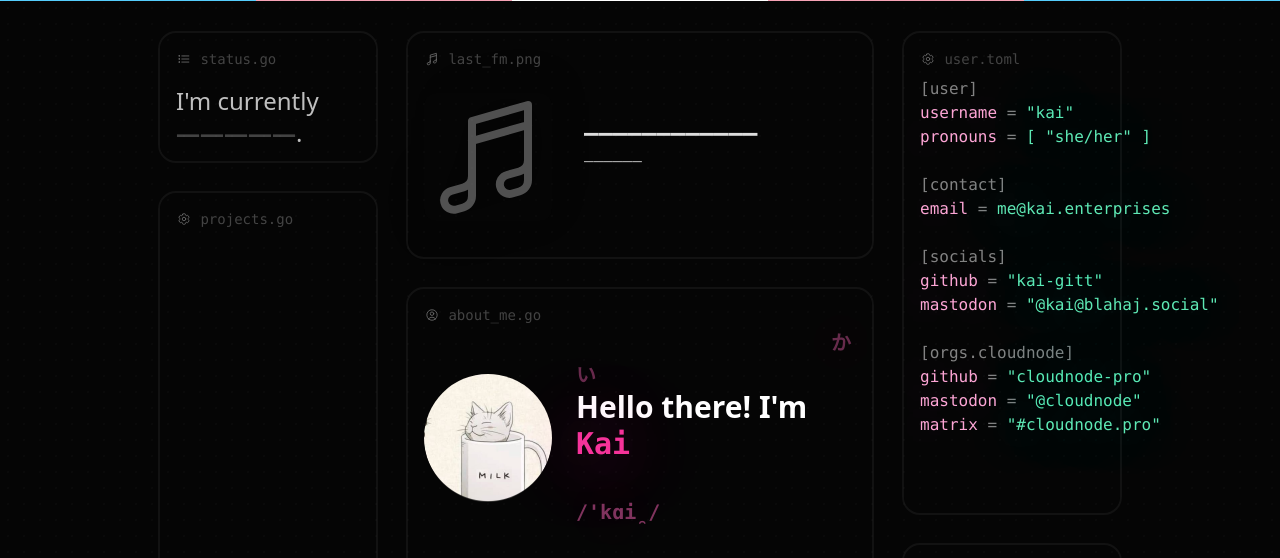
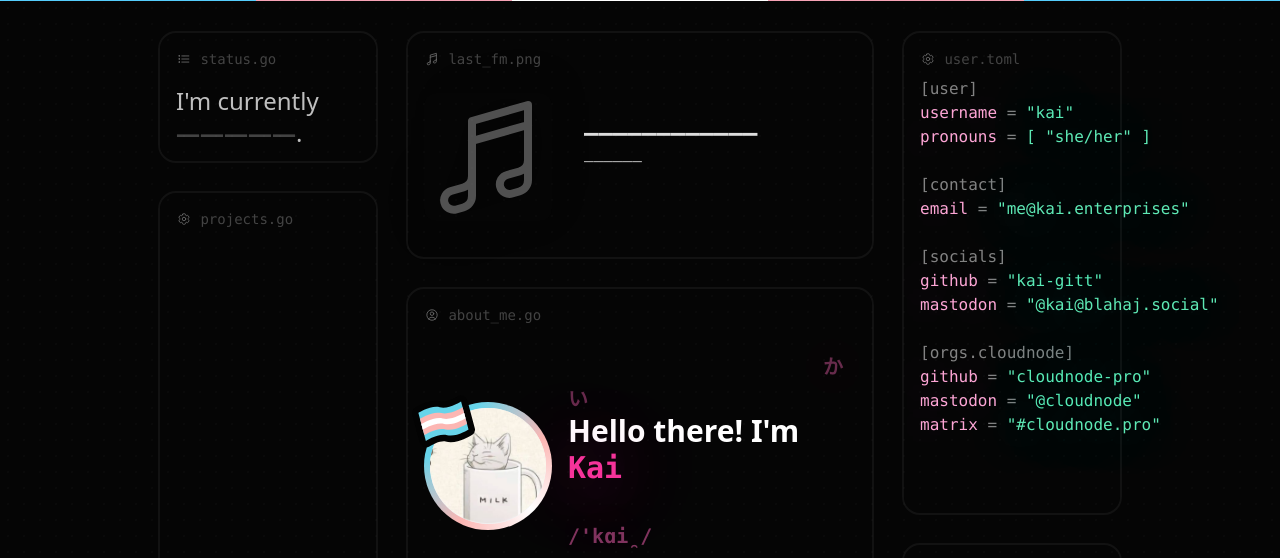
Before and after one commit to kai-gitt/kai.enterprises, a website built with Vite: page index.html in a window 1280 px wide. Shown: the top 558 px of the page. Built offline with nearby package versions, Linux system fonts and the light colour scheme; files whose address does not match are found by name.

Commit message:
add pronoundb circle

```diff
--- a/index.html
+++ b/index.html
@@ -121,16 +121,63 @@
 							class="inline opacity-40 invert w-4 h-4 pb-0.5" />
 						about_me.go
 					</p>
-					<div class="flex flex-row items-center">
-						<img
-							src="pfp.png"
-							alt="a white cat labeled milk in a cup'"
-							class="w-[8em] mt-6 rounded-full" />
+					<div class="flex flex-row items-center pt-6">
+						<div
+							class="w-20 h-20 text-gray-100 dark:text-gray-700 mb-4">
+							<div class="relative w-full h-full">
+								<div class="h-auto w-[8em]">
+									<div
+										class="border-6 rounded-full w-[8em]"
+										style="
+											border-color: transparent;
+											background: linear-gradient(
+														currentColor,
+														currentColor
+													)
+													padding-box,
+												conic-gradient(
+														from -45deg at 50% 50%,
+														#67d4ea 10%,
+														#fcb6b3 30%,
+														#fff 50%,
+														#fcb6b3 70%,
+														#67d4ea 90%
+													)
+													border-box;
+											background-size: contain;
+										">
+										<img
+											src="pfp.png"
+											alt="a white cat labeled milk in a cup'"
+											class="w-[8em] rounded-full" />
+									</div>
+								</div>
+								<div
+									class="w-[4em] absolute top-[25%] left-[25%] -translate-x-1/2 -translate-y-1/2 element-top">
+									<svg
+										xmlns="http://www.w3.org/2000/svg"
+										viewBox="0 0 30 25">
+										<path
+											fill="#030303"
+											d="M28.14 18.62h-.01a3 3 0 0 0 1.28-3.3l-3.5-13.1A3 3 0 0 0 21.37.48l-.03.02a10.29 10.29 0 0 1-.76.44c-.54.3-1.3.68-2.15 1.02-1.87.76-3.59 1.1-4.7.81C10.67 1.98 7.4 3 5.3 3.84a26.93 26.93 0 0 0-3.89 1.98l-.02.01h-.01l.02.04-.03-.03A3 3 0 0 0 .1 9.14l3.51 13.09a3 3 0 0 0 4.52 1.75l.03-.02a11.19 11.19 0 0 1 .77-.45c.53-.29 1.29-.67 2.14-1.02 1.87-.76 3.6-1.1 4.7-.81 3.08.79 6.36-.22 8.44-1.07a26.93 26.93 0 0 0 3.9-1.97l.02-.02c0 .02 0 0 0 0Z"></path>
+										<path
+											fill="#67D4EA"
+											d="M13 5.59C8.8 4.52 3 8.27 3 8.27l3.5 13.1s5.82-3.76 10-2.69c4.19 1.07 10-2.68 10-2.68L23 2.9S17.18 6.67 13 5.6Z"></path>
+										<path
+											fill="#FCB6B3"
+											d="M13.72 8.3c-4.18-1.07-10 2.68-10 2.68l2.06 7.67s5.81-3.75 10-2.68c4.18 1.07 10-2.68 10-2.68l-2.06-7.67s-5.81 3.75-10 2.68Z"></path>
+										<path
+											fill="#FFF"
+											d="M14.4 10.86c-4.18-1.07-10 2.68-10 2.68l.69 2.55s5.82-3.75 10-2.68c4.19 1.08 10-2.68 10-2.68l-.68-2.55s-5.82 3.75-10 2.68Z"></path>
+									</svg>
+								</div>
+							</div>
+						</div>
 						<div>
 							<!-- now look, copying the same div 3 times feels stupid (that's because it is) -->
 							<!-- but i had no better idea on how to put text over and below text without some css fuckery -->
 							<p
-								class="text-2xl text-white pl-6 opacity-40 font-semibold">
+								class="text-2xl text-white pl-16 opacity-40 font-semibold">
 								<span class="text-transparent select-none"
 									>Hello there! iiiiiiiiiiiiii</span
 								>
@@ -139,7 +186,7 @@
 									>かい</span
 								>
 							</p>
-							<p class="text-3xl text-white pl-6 font-semibold">
+							<p class="text-3xl text-white pl-16 font-semibold">
 								Hello there! I&apos;m
 								<span
 									class="text-pink-500 font-mono font-bold text-glow-3xl shadow-pink-500"
@@ -147,7 +194,7 @@
 								>
 							</p>
 							<p
-								class="text-2xl text-white pl-6 opacity-50 font-semibold">
+								class="text-2xl text-white pl-16 opacity-50 font-semibold">
 								<span class="text-transparent w-128 select-none"
 									>Hello there! Iiiiiiiiiii
 								</span>
--- a/src/main.ts
+++ b/src/main.ts
@@ -55,7 +55,7 @@ document.addEventListener("DOMContentLoaded", async (_) => {
 	//@ts-ignore
 	let e = Reveal(atob(E), 16);
 	em.href = `mailto:${e}`;
-	em.innerText = `${e}`;
+	em.innerText = `"${e}"`;
 
 	setInterval(UpdateClock, 100);
 	// disable fetching live data if in a dev environment.
```
